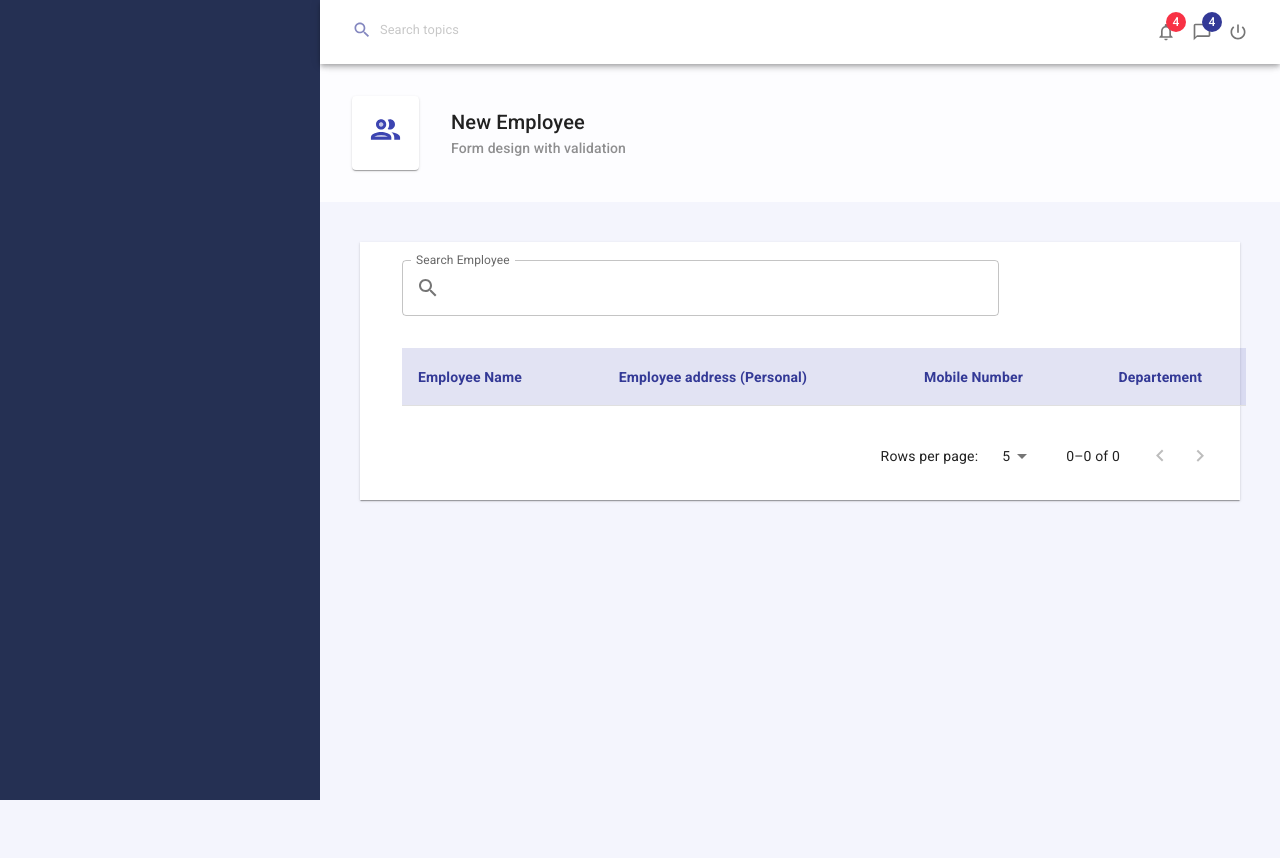
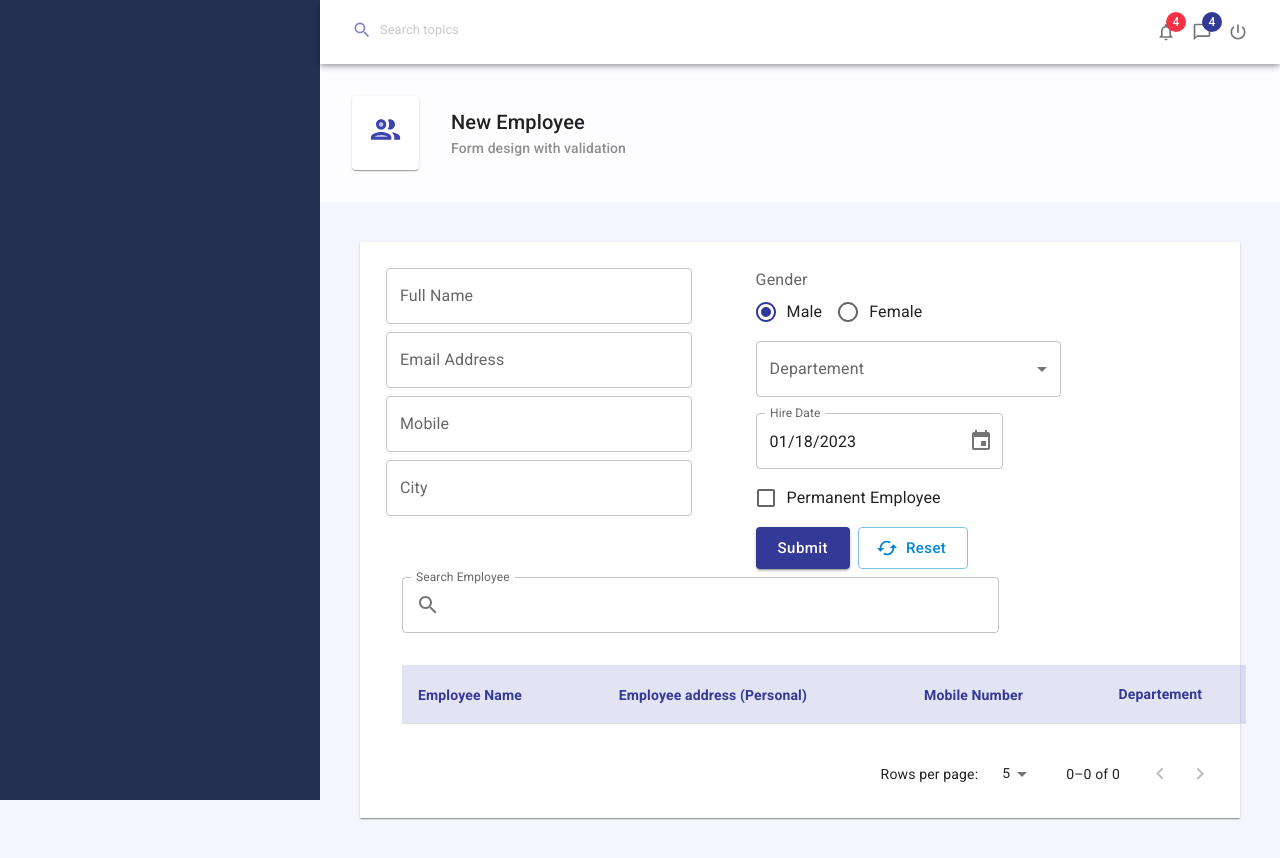
Before and after one commit to urbain32/complete-mui-system, a React (Create React App) app: page / in a window 1280 px wide. Before the commit the page ends 800 px from the top, so only its background shows below. Built offline with nearby package versions, Linux system fonts and the light colour scheme.

Commit message:
up to date

```diff
--- a/src/pages/employees/Employees.js
+++ b/src/pages/employees/Employees.js
@@ -54,7 +54,7 @@ const Employees = () => {
         icon={<PeopleOutlineTwoTone fontSize="large" />}
       />
       <MyPaper square>
-        {/* <EmployeesForm /> */}
+        <EmployeesForm />
         <Toolbar>
           <div style={{ width: "75%" }}>
             <Controls.Input
```
